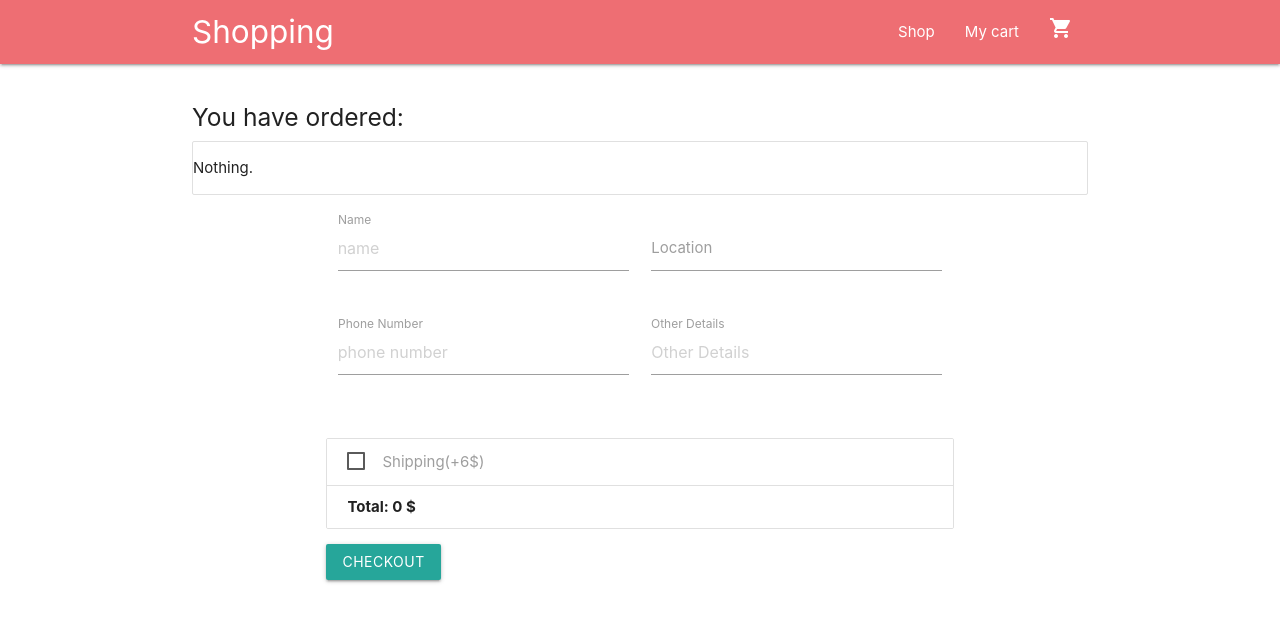
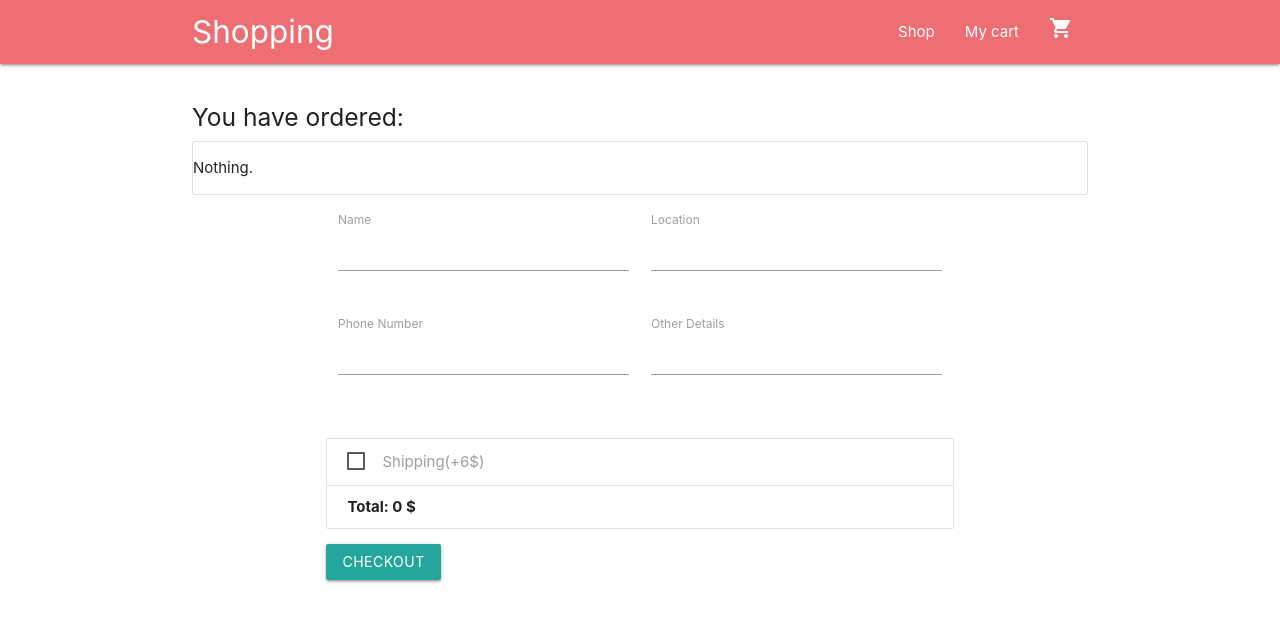
Before and after one commit to Nduhiu17/shopping-cart, a React (Create React App) app: page /cart in a window 1280 px wide. Shown: the top 622 px of the page. Built offline with nearby package versions, Linux system fonts and the light colour scheme.

Commit message:
clean up form

```diff
--- a/src/components/Recipe.js
+++ b/src/components/Recipe.js
@@ -61,22 +61,22 @@ class Recipe extends Component{
                     <form className="col s12">
                         <div className="row">
                             <div className="input-field col s6">
-                                <input placeholder="name" name="name" type="text" className="validate" onChange={(e) => this.onChange(e)}/>
-                                    <label htmlFor="first_name">Name</label>
+                                <input placeholder="" name="name" type="text" className="validate" onChange={(e) => this.onChange(e)}/>
+                                    <label>Name</label>
                             </div>
                             <div className="input-field col s6">
-                                <input name="location" type="text" className="validate" onChange={(e) => this.onChange(e)}/>
-                                    <label htmlFor="location">Location</label>
+                                <input placeholder="" name="location" type="text" className="validate" onChange={(e) => this.onChange(e)}/>
+                                <label>Location</label>
                             </div>
                         </div>
                         <div className="row">
                             <div className="input-field col s6">
-                                <input placeholder="phone number" name="phonenumber" type="text" className="validate" onChange={(e) => this.onChange(e)}/>
-                                <label htmlFor="first_name">Phone Number</label>
+                                <input placeholder="" placeholder="" name="phonenumber" type="text" className="validate" onChange={(e) => this.onChange(e)}/>
+                                <label>Phone Number</label>
                             </div>
                             <div className="input-field col s6">
-                                <input placeholder="Other Details" name="otherdetails" type="text" className="validate" onChange={(e) => this.onChange(e)}/>
-                                <label htmlFor="location">Other Details</label>
+                                <input placeholder="" name="otherdetails" type="text" className="validate" onChange={(e) => this.onChange(e)}/>
+                                <label>Other Details</label>
                             </div>
                         </div>
                     </form>
```
